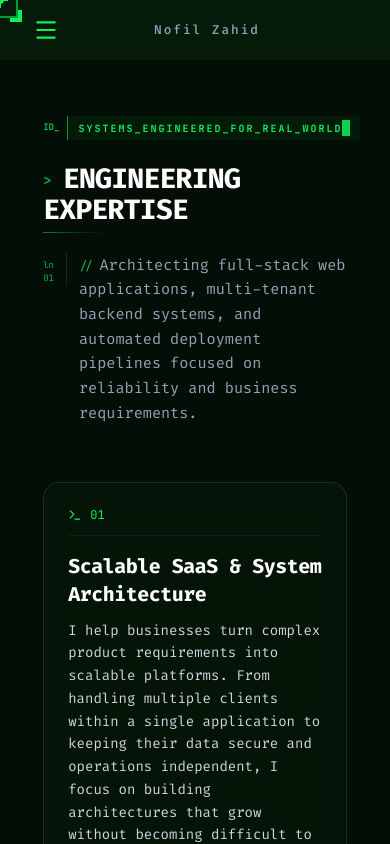
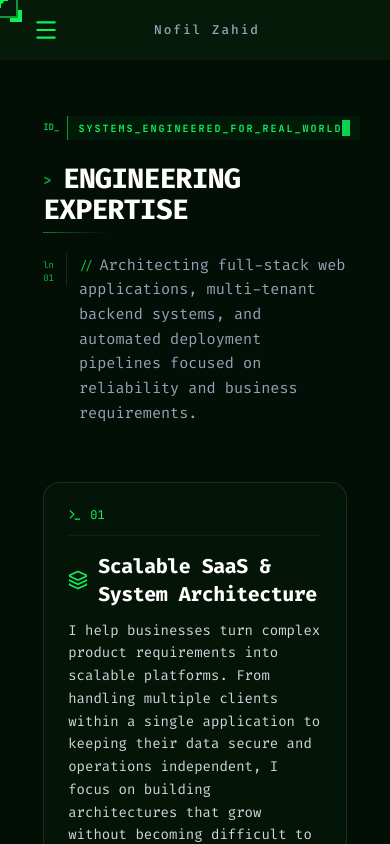
Before and after one commit to nofil-zahid/nofil-web-portfolio, a Next.js app: page /expertise in a window 390 px wide. Shown: the top 844 px of the page. Built offline with nearby package versions, Linux system fonts and the light colour scheme; no server answers.

Commit message:
feat: introduced the icons for better ux

```diff
--- a/src/components/pages/SkillsPage/ExpertiseCard.tsx
+++ b/src/components/pages/SkillsPage/ExpertiseCard.tsx
@@ -3,11 +3,29 @@
 import React from 'react';
 import Image from 'next/image';
 import { motion, useReducedMotion } from 'framer-motion';
-import { CheckCircle2, ShieldAlert, Terminal } from 'lucide-react';
-import { ICapability } from '@/constants/capabilities';
+import {
+  Layers,
+  Workflow,
+  GitBranch,
+  AppWindow,
+  Activity,
+  CheckCircle2,
+  ShieldAlert,
+  Terminal,
+  type LucideIcon,
+} from 'lucide-react';
+import { ICapability, TCapabilityIcon } from '@/constants/capabilities';
 import { routes } from '@/constants/routes';
 
 const DARK_ICONS = new Set(['express', 'vercel', 'nextdotjs']);
+
+const ICON_MAP: Record<TCapabilityIcon, LucideIcon> = {
+  layers: Layers,
+  workflow: Workflow,
+  gitBranch: GitBranch,
+  appWindow: AppWindow,
+  activity: Activity,
+};
 
 interface ExpertiseCardProps {
   readonly expertise: ICapability;
@@ -16,6 +34,7 @@ interface ExpertiseCardProps {
 
 export const ExpertiseCard: React.FC<ExpertiseCardProps> = ({ expertise, index }) => {
   const shouldReduceMotion = useReducedMotion();
+  const TitleIcon = expertise.icon ? ICON_MAP[expertise.icon] : null;
 
   return (
     <motion.article
@@ -25,7 +44,6 @@ export const ExpertiseCard: React.FC<ExpertiseCardProps> = ({ expertise, index }
       transition={{ duration: 0.4, delay: shouldReduceMotion ? 0 : index * 0.08 }}
       className="group relative flex h-full flex-col justify-between overflow-hidden rounded-2xl border border-white/10 bg-[#061a0a]/60 p-6 backdrop-blur-md transition-all duration-300 hover:border-[#0df259]/50 hover:shadow-[0_0_25px_rgba(13,242,89,0.12)] md:p-8"
     >
-      {/* Top Header Section */}
       <div>
         <div className="mb-4 flex items-center justify-between border-b border-white/5 pb-3">
           <div className="flex items-center gap-2 font-mono text-xs text-[#0df259]">
@@ -34,13 +52,19 @@ export const ExpertiseCard: React.FC<ExpertiseCardProps> = ({ expertise, index }
           </div>
         </div>
 
-        {/* Title & Problem Statement */}
-        <h3 className="mb-3 text-xl font-bold tracking-tight text-white transition-colors group-hover:text-[#0df259] md:text-2xl">
-          {expertise.title}
-        </h3>
+        <div className="mb-3 flex items-center gap-2.5">
+          {TitleIcon && (
+            <TitleIcon
+              className="h-5 w-5 shrink-0 text-[#0df259] transition-transform duration-300 group-hover:scale-110 md:h-6 md:w-6"
+              aria-hidden="true"
+            />
+          )}
+          <h3 className="text-xl font-bold tracking-tight text-white transition-colors group-hover:text-[#0df259] md:text-2xl">
+            {expertise.title}
+          </h3>
+        </div>
         <p className="mb-6 font-sans text-sm leading-relaxed text-gray-300">{expertise.problemStatement}</p>
 
-        {/* Deliverables / Engineering Outcomes */}
         <div className="mb-6">
           <h4 className="mb-3 font-mono text-xs font-semibold tracking-wider text-gray-400 uppercase">
             Engineering Outcomes
@@ -56,9 +80,7 @@ export const ExpertiseCard: React.FC<ExpertiseCardProps> = ({ expertise, index }
         </div>
       </div>
 
-      {/* Footer Section: Tech Stack & Proof/Learning Context */}
       <div className="mt-auto border-t border-white/5 pt-4">
-        {/* Tech Stack Chips */}
         <div className="mb-4 flex flex-wrap gap-1.5">
           {expertise.techStack.map((tech) => {
             const name = typeof tech === 'string' ? tech : tech.name;
@@ -86,7 +108,6 @@ export const ExpertiseCard: React.FC<ExpertiseCardProps> = ({ expertise, index }
           })}
         </div>
 
-        {/* Active Learning Note */}
         {expertise.learningNote && (
           <div className="mt-2 flex items-start gap-2 rounded-lg border border-yellow-500/20 bg-yellow-500/5 p-2.5 font-mono text-xs text-yellow-200/90">
             <ShieldAlert className="mt-0.5 h-4 w-4 shrink-0 text-yellow-500" aria-hidden="true" />
--- a/src/constants/capabilities.ts
+++ b/src/constants/capabilities.ts
@@ -1,3 +1,5 @@
+export type TCapabilityIcon = 'layers' | 'workflow' | 'gitBranch' | 'appWindow' | 'activity';
+
 export interface IProofPoint {
   label: string;
   href: string;
@@ -12,6 +14,7 @@ export interface ICapabilityTech {
 export interface ICapability {
   id: string;
   title: string;
+  icon?: TCapabilityIcon;
   problemStatement: string;
   outcomes: readonly string[];
   techStack: readonly ICapabilityTech[];
@@ -22,6 +25,7 @@ export const CAPABILITIES: readonly ICapability[] = [
   {
     id: '01',
     title: 'Scalable SaaS & System Architecture',
+    icon: 'layers',
     problemStatement:
       'I help businesses turn complex product requirements into scalable platforms. From handling multiple clients within a single application to keeping their data secure and operations independent, I focus on building architectures that grow without becoming difficult to manage.',
     outcomes: [
@@ -40,6 +44,7 @@ export const CAPABILITIES: readonly ICapability[] = [
   {
     id: '02',
     title: 'Backend Systems & Business Automation',
+    icon: 'workflow',
     problemStatement:
       'I turn business processes into reliable software systems. Whether it involves managing institutional operations, automating administrative workflows, or connecting multiple services, I focus on reducing manual effort and making everyday operations more efficient.',
     outcomes: [
@@ -59,6 +64,7 @@ export const CAPABILITIES: readonly ICapability[] = [
   {
     id: '03',
     title: 'DevOps & Delivery Automation',
+    icon: 'gitBranch',
     problemStatement:
       'I streamline software delivery through containerization, CI/CD pipelines, and automated release workflows. My focus is on making development environments consistent, deployments repeatable, and software releases more reliable.',
     outcomes: [
@@ -78,6 +84,7 @@ export const CAPABILITIES: readonly ICapability[] = [
   {
     id: '04',
     title: 'End-to-End Product Engineering',
+    icon: 'appWindow',
     problemStatement:
       'I work across the entire application lifecycle, turning ideas and business requirements into functional, user-friendly software. My focus goes beyond making interfaces look good; I care about how the frontend, backend, and data layers work together as one maintainable product.',
     outcomes: [
@@ -97,6 +104,7 @@ export const CAPABILITIES: readonly ICapability[] = [
   {
     id: '05',
     title: 'Cloud Infrastructure & Reliability',
+    icon: 'activity',
     problemStatement:
       'I approach deployment and infrastructure with reliability, resource efficiency, and maintainability in mind. My focus is on understanding how applications run in production, managing deployment environments, and building infrastructure that can evolve with application demands.',
     outcomes: [
```
